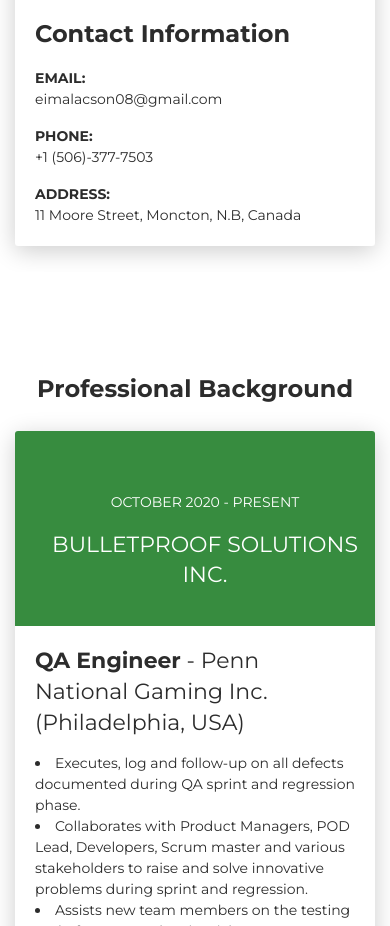
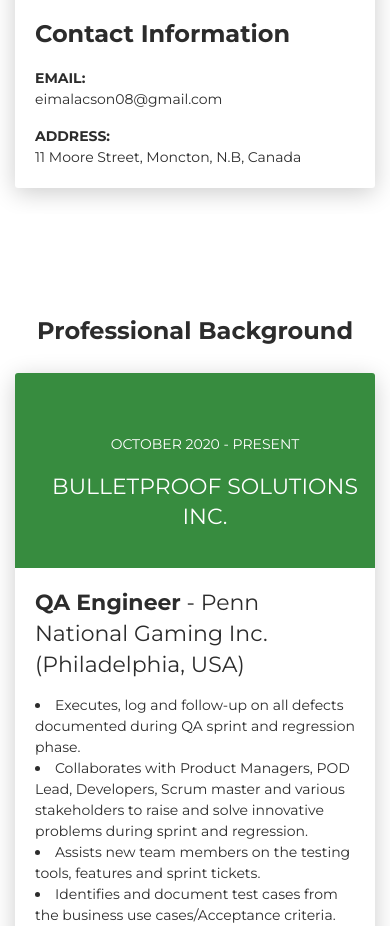
Before and after one commit to 0xBlockchaindegen/0xBlockchaindegen.github.io, a plain HTML site: page index.html in a window 390 px wide. Shown: the part 1060-1986 px from the top of the page. Drawn offline with Linux system fonts and the light colour scheme.

Commit message:
Update index.html
remove phone

```diff
--- a/index.html
+++ b/index.html
@@ -84,10 +84,6 @@
             <div class="row mt-3">
               <div class="col-sm-4"><strong class="text-uppercase">Email:</strong></div>
               <div class="col-sm-8">eimalacson08@gmail.com</div>
-            </div>
-            <div class="row mt-3">
-              <div class="col-sm-4"><strong class="text-uppercase">Phone:</strong></div>
-              <div class="col-sm-8">+1 (506)-377-7503</div>
             </div>
             <div class="row mt-3">
               <div class="col-sm-4"><strong class="text-uppercase">Address:</strong></div>
```
